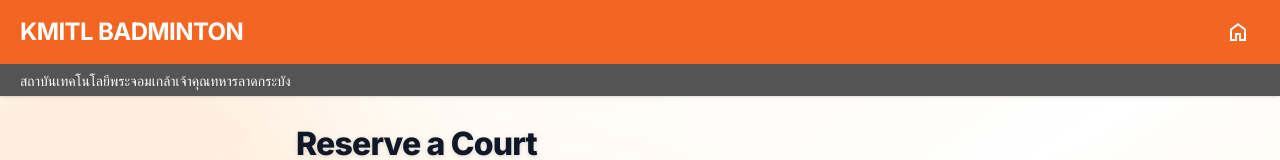
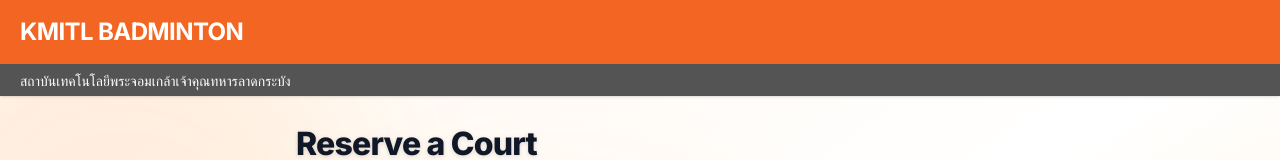
Before and after one commit to Kanaphat4539/Book-a-Badminton_Court, a Next.js app in the folder frontend/: page /booking in a window 1280 px wide. Shown: the top 160 px of the page. Built offline with nearby package versions, Linux system fonts and the light colour scheme; no server answers; sample sign-in values are in the browser's storage.

Commit message:
feat: implement badminton court booking page with date and time selection

```diff
--- a/frontend/src/app/booking/page.tsx
+++ b/frontend/src/app/booking/page.tsx
@@ -134,9 +134,7 @@
           </div>
           <div className="flex items-center gap-1">
 
-            <button className="w-11 h-11 flex items-center justify-center rounded-full hover:bg-black/10 transition-all active:scale-95 text-white" onClick={() => router.push('/dashboard')}>
-              <span className="material-symbols-outlined text-[28px]" style={{ fontVariationSettings: "'FILL' 0" }}>home</span>
-            </button>
+
             <button className="md:hidden w-11 h-11 flex items-center justify-center rounded-full hover:bg-black/10 transition-all active:scale-95 text-white" onClick={() => setIsSidebarOpen(true)}>
               <span className="material-symbols-outlined text-[28px]">menu</span>
             </button>
```
